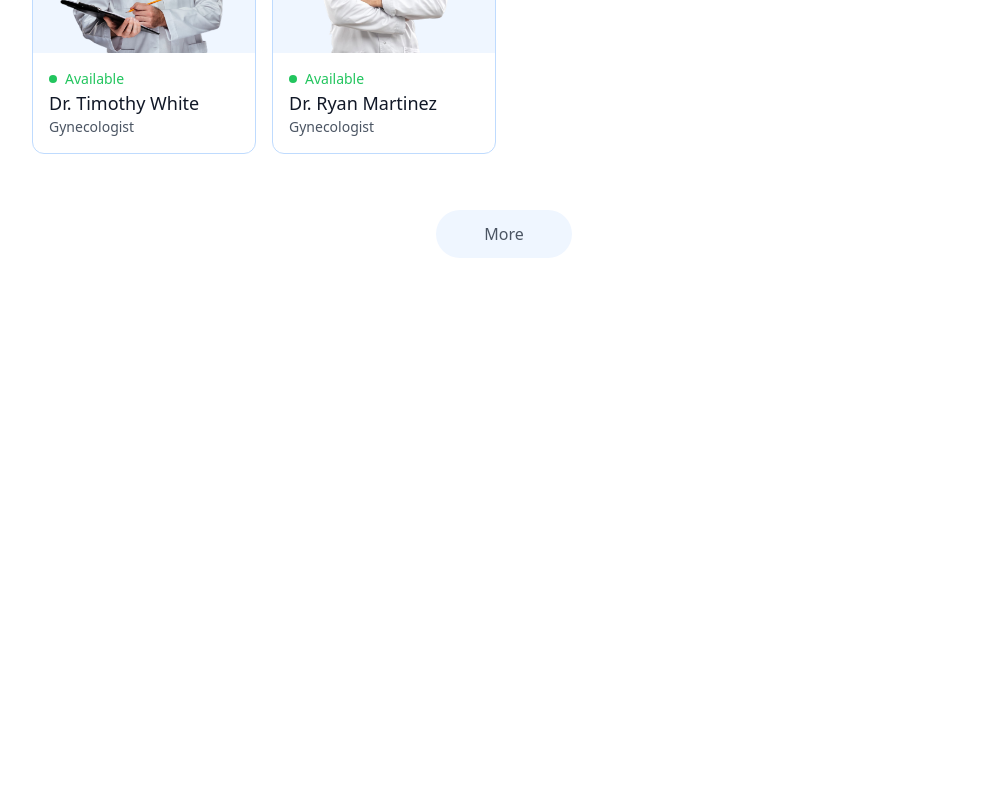
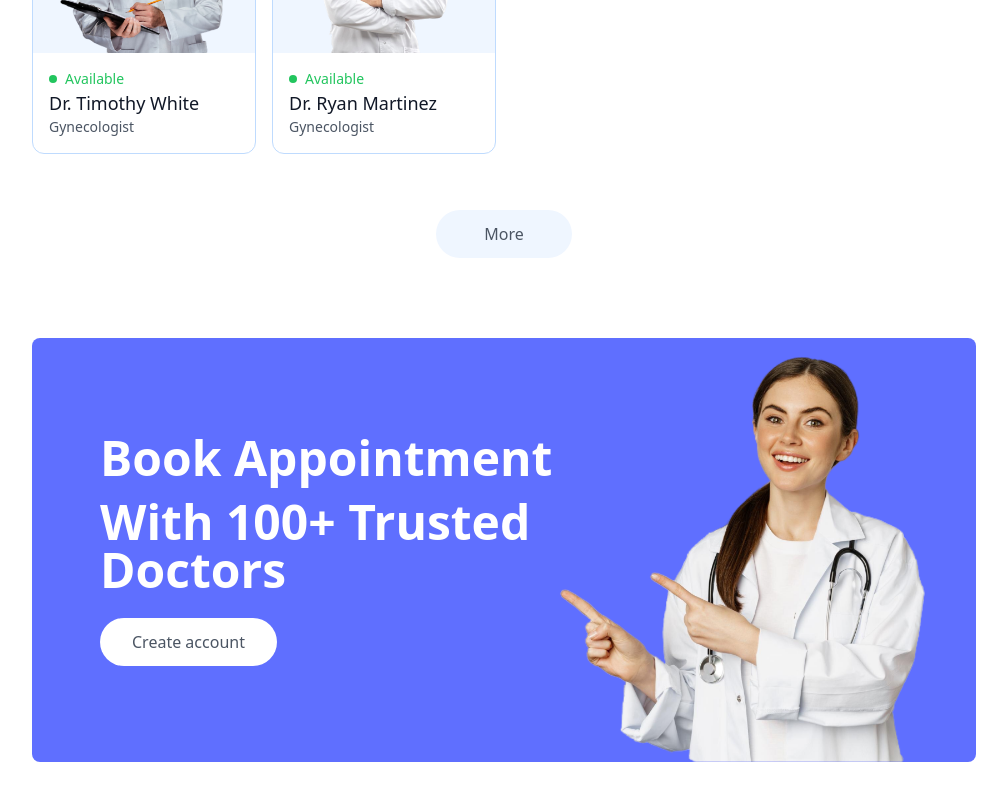
Before and after one commit to stefan-novakovic/prescripto, a React (Vite) app in the folder frontend/: page / in a window 1280 px wide. Shown: the part 2164-2964 px from the top of the page, without its empty margins (136-1143 px from the left). Before the commit the page ends 2486 px from the top, so only its background shows below. Built offline with nearby package versions, Linux system fonts and the light colour scheme.

Commit message:
Banner section added

```diff
--- /dev/null
+++ b/frontend/src/components/Banner.tsx
@@ -0,0 +1,33 @@
+import { useNavigate, NavigateFunction } from 'react-router-dom';
+import { assets } from '../assets/assets';
+
+const Banner = () => {
+   const navigate: NavigateFunction = useNavigate();
+
+   return (
+      <section className="flex bg-primary rounded-lg px-6 sm:px-10 md:px-14 lg:px-12 my-20 md:mx-10">
+         {/* ----- Left side ----- */}
+         <div className="flex-1 py-8 sm:py-10 md:py-16 lg:py-24 lg:pl-5">
+            <div className="text-xl sm:text-2xl md:text-3xl lg:text-5xl font-semibold text-white">
+               <p>Book Appointment</p>
+               <p className="mt-4">With 100+ Trusted Doctors</p>
+            </div>
+            <button
+               onClick={() => {
+                  navigate('/login');
+                  scrollTo(0, 0);
+               }}
+               className="bg-white text-sm sm:text-base text-gray-600 px-8 py-3 rounded-full mt-6 hover:scale-105 transition-all"
+            >
+               Create account
+            </button>
+         </div>
+
+         {/* ----- Right side ----- */}
+         <div className="hidden md:block md:w-1/2 lg:w-[370px] relative">
+            <img className="w-full absolute border-0 bottom-0 right-0 max-w-md" src={assets.appointment_img} alt="" />
+         </div>
+      </section>
+   );
+};
+export default Banner;
--- a/frontend/src/pages/Home.tsx
+++ b/frontend/src/pages/Home.tsx
@@ -1,3 +1,4 @@
+import Banner from '../components/Banner';
 import Header from '../components/Header';
 import SpecialityMenu from '../components/SpecialityMenu';
 import TopDoctors from '../components/TopDoctors';
@@ -8,6 +9,7 @@
          <Header />
          <SpecialityMenu />
          <TopDoctors />
+         <Banner />
       </div>
    );
 };
```
